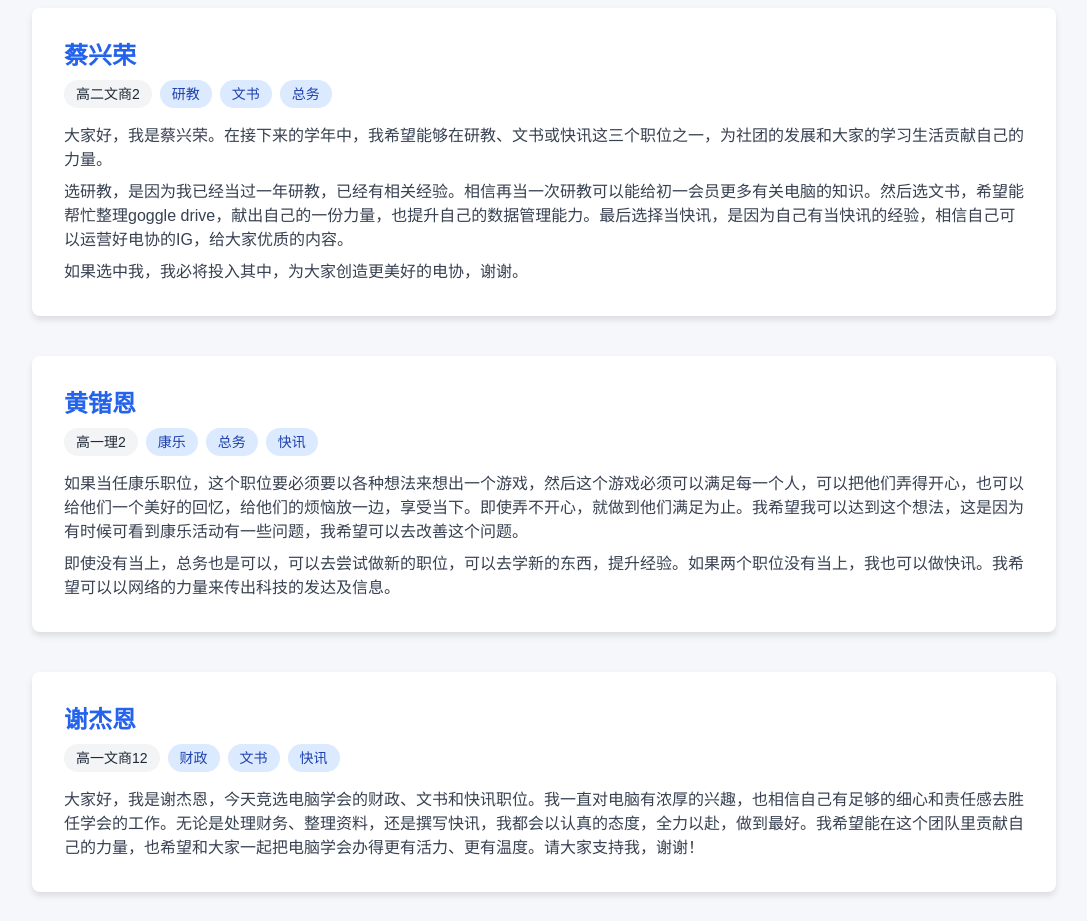
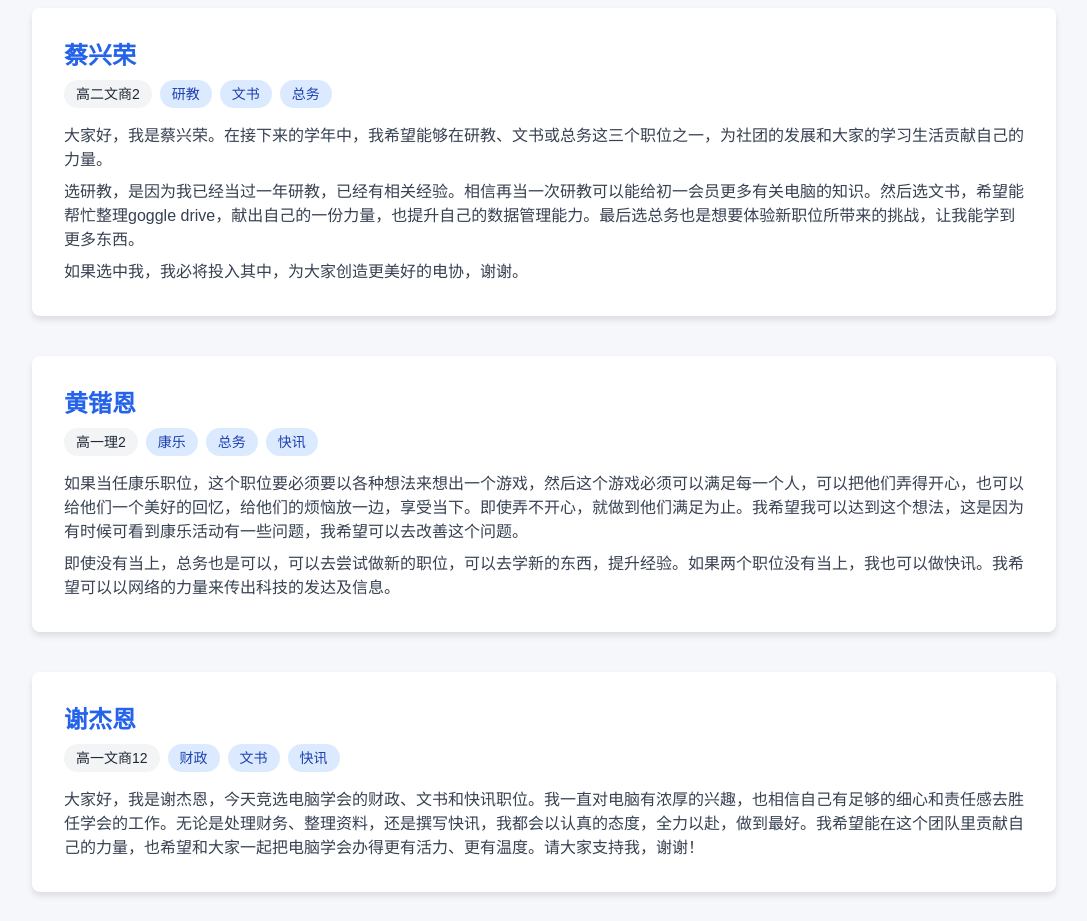
Before and after one commit to pwee0709/fymcs-2025, a plain HTML site: page index.html in a window 1280 px wide. Shown: the part 940-1861 px from the top of the page, without its empty margins (96-1183 px from the left). Drawn offline with nearby package versions, Linux system fonts and the light colour scheme.

Commit message:
Update index.html

```diff
--- a/index.html
+++ b/index.html
@@ -78,8 +78,8 @@
                     <span class="bg-blue-100 text-blue-800 px-3 py-1 rounded-full text-sm font-medium">总务</span>
                 </div>
                 <div class="text-gray-700">
-                    <p class="mb-2">大家好，我是蔡兴荣。在接下来的学年中，我希望能够在研教、文书或快讯这三个职位之一，为社团的发展和大家的学习生活贡献自己的力量。</p>
-                    <p class="mb-2">选研教，是因为我已经当过一年研教，已经有相关经验。相信再当一次研教可以能给初一会员更多有关电脑的知识。然后选文书，希望能帮忙整理goggle drive，献出自己的一份力量，也提升自己的数据管理能力。最后选择当快讯，是因为自己有当快讯的经验，相信自己可以运营好电协的IG，给大家优质的内容。</p>
+                    <p class="mb-2">大家好，我是蔡兴荣。在接下来的学年中，我希望能够在研教、文书或总务这三个职位之一，为社团的发展和大家的学习生活贡献自己的力量。</p>
+                    <p class="mb-2">选研教，是因为我已经当过一年研教，已经有相关经验。相信再当一次研教可以能给初一会员更多有关电脑的知识。然后选文书，希望能帮忙整理goggle drive，献出自己的一份力量，也提升自己的数据管理能力。最后选总务也是想要体验新职位所带来的挑战，让我能学到更多东西。</p>
                     <p>如果选中我，我必将投入其中，为大家创造更美好的电协，谢谢。</p>
                 </div>
             </div>
```
